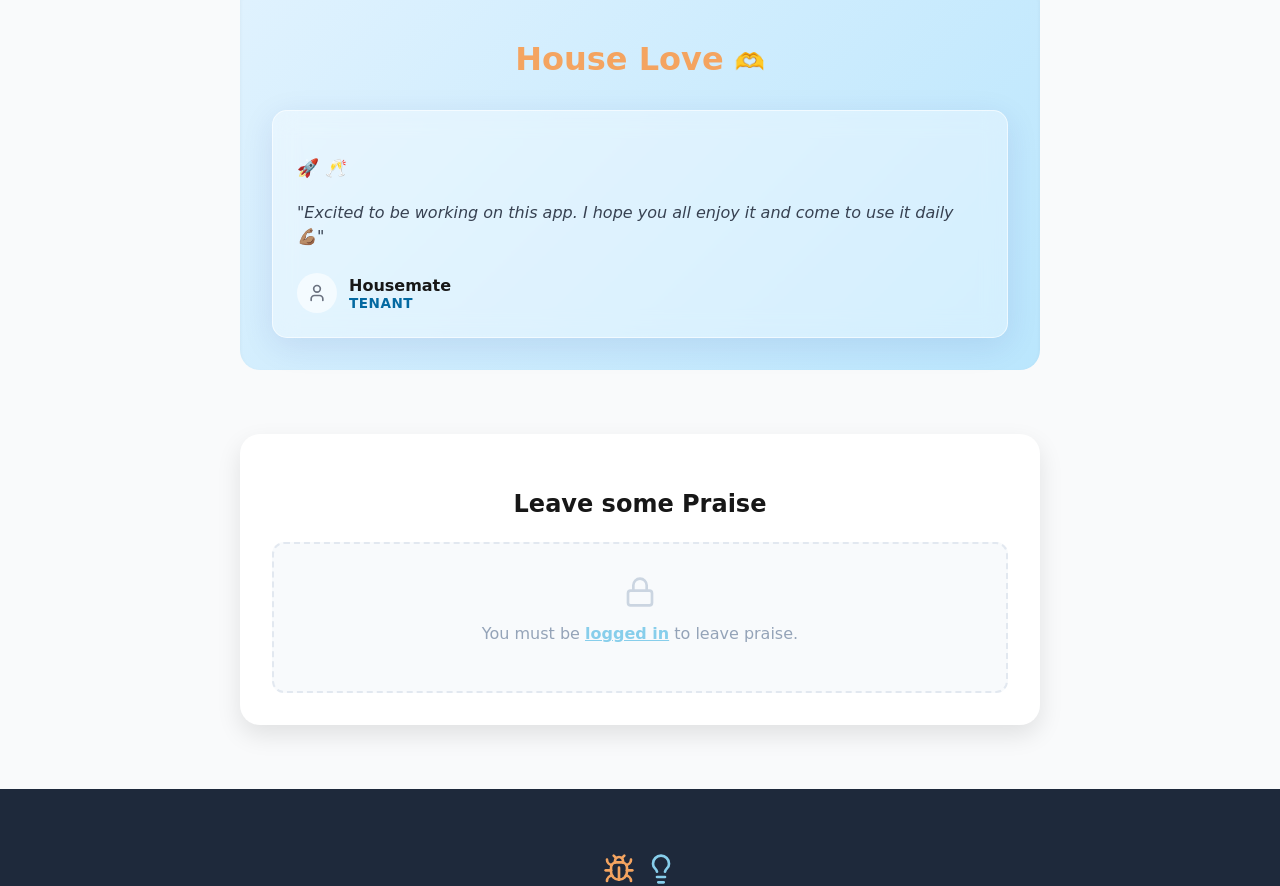
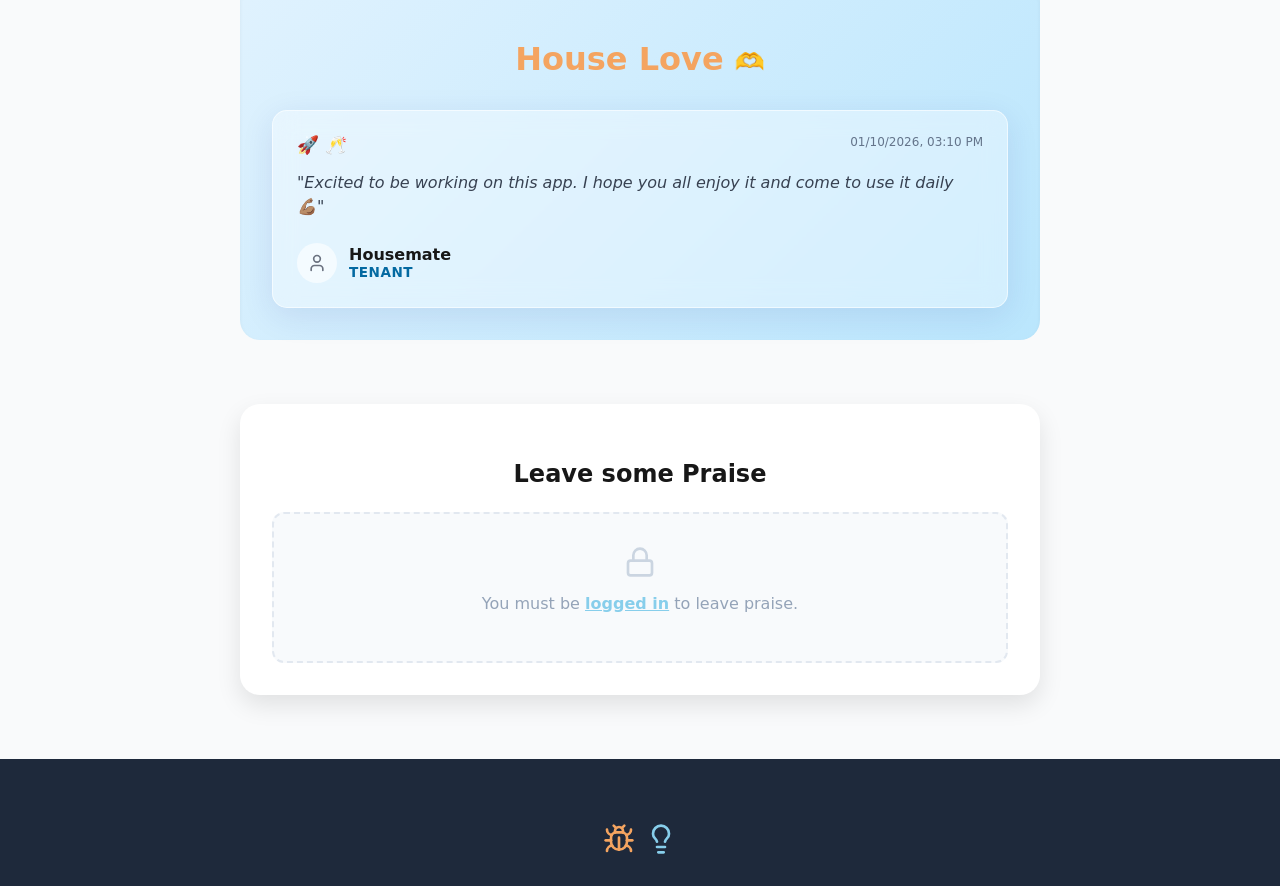
Before and after one commit to idongCodes/212mayst, a Next.js app: page / in a window 1280 px wide. Shown: the part 1024-1910 px from the top of the page. Built offline with nearby package versions, Linux system fonts and the light colour scheme.

Commit message:
Add TimeStamps to Posts and testimonials

```diff
--- a/app/actions.ts
+++ b/app/actions.ts
@@ -15,12 +15,13 @@ import { revalidatePath } from "next/cache";
 
 const PRAISE_DB_PATH = path.join(process.cwd(), "app", "praise-db.json");
 
-type Praise = {
+export type Praise = {
   id: number;
   name: string;
   role: string;
   subject: string;
   message: string;
+  submittedAt?: string;
 };
 
 const PRAISE_SEED_DATA: Praise[] = [
@@ -46,6 +47,13 @@ export async function getPraises(): Promise<Praise[]> {
 
 export async function addPraise(newPraise: Praise) {
   const praises = await getPraises();
+
+  // Ensure timestamp is present
+  const praiseWithDate = {
+    ...newPraise,
+    submittedAt: newPraise.submittedAt || new Date().toISOString()
+  };
+
   const updatedPraises = [newPraise, ...praises];
   await fs.writeFile(PRAISE_DB_PATH, JSON.stringify(updatedPraises, null, 2));
   revalidatePath("/"); // Refresh Home page
--- a/app/page.tsx
+++ b/app/page.tsx
@@ -1,6 +1,6 @@
 /**
  * file: app/page.tsx
- * description: Home page. Hides testimonial names for unauthenticated users.
+ * description: Testimonials now show mm/dd/yyyy date + time.
  */
 
 "use client";
@@ -8,34 +8,20 @@
 import React, { useState, useEffect, useRef } from "react";
 import Link from "next/link";
 import { MessageCircle, Calendar, ClipboardList, User, Send, Bug, Lightbulb, Lock, Star, Trash2 } from "lucide-react";
-import { getPraises, addPraise, addFeedback, deletePraise } from "./actions";
+import { getPraises, addPraise, addFeedback, deletePraise, Praise } from "./actions"; // Import Type
 
-// --- HELPER COMPONENT: FADE IN ON SCROLL ---
+// ... [FadeInSection and Imports] ...
 function FadeInSection({ children }: { children: React.ReactNode }) {
   const [isVisible, setIsVisible] = useState(false);
   const domRef = useRef<HTMLDivElement>(null);
-
   useEffect(() => {
-    const observer = new IntersectionObserver(entries => {
-      entries.forEach(entry => {
-        if (entry.isIntersecting) setIsVisible(true);
-      });
-    });
+    const observer = new IntersectionObserver(entries => { entries.forEach(entry => { if (entry.isIntersecting) setIsVisible(true); }); });
     const currentElement = domRef.current;
     if (currentElement) observer.observe(currentElement);
     return () => { if (currentElement) observer.unobserve(currentElement); };
   }, []);
-
   return <div ref={domRef} className={`fade-in-section ${isVisible ? 'is-visible' : ''}`} style={{ width: '100%' }}>{children}</div>;
 }
-
-type Praise = {
-  id: number;
-  name: string;
-  role: string;
-  subject: string;
-  message: string;
-};
 
 export default function Home() {
   const [praises, setPraises] = useState<Praise[]>([]);
@@ -57,11 +43,7 @@ export default function Home() {
       if (storedUser) {
         const parsedUser = JSON.parse(storedUser);
         setUser(parsedUser);
-
-        if (parsedUser.alias === 'idongcodes') {
-          setIsAdmin(true);
-        }
-
+        if (parsedUser.alias === 'idongcodes') setIsAdmin(true);
         setPraiseForm(prev => ({ ...prev, name: parsedUser.firstName, role: parsedUser.role }));
         setFeedbackForm(prev => ({ ...prev, name: parsedUser.firstName, role: parsedUser.role }));
       }
@@ -69,31 +51,28 @@ export default function Home() {
     loadData();
   }, []);
 
+  // ... [Handlers: handlePraiseChange, handleFeedbackChange, handlePraiseSubmit, handleDeletePraise, handleFeedbackSubmit] ...
   const handlePraiseChange = (e: React.ChangeEvent<HTMLInputElement | HTMLTextAreaElement | HTMLSelectElement>) => {
     const { name, value } = e.target;
     setPraiseForm(prev => ({ ...prev, [name]: value }));
   };
-
   const handleFeedbackChange = (e: React.ChangeEvent<HTMLInputElement | HTMLTextAreaElement | HTMLSelectElement>) => {
     const { name, value } = e.target;
     setFeedbackForm(prev => ({ ...prev, [name]: value }));
   };
-
   const handlePraiseSubmit = async (e: React.FormEvent) => {
     e.preventDefault();
     if (!praiseForm.name || !praiseForm.message) return;
-    const newPraise = { id: Date.now(), ...praiseForm };
+    const newPraise = { id: Date.now(), ...praiseForm, submittedAt: new Date().toISOString() };
     setPraises([newPraise, ...praises]);
     setPraiseForm({ name: user?.firstName || "", role: user?.role || "Tenant", subject: "", message: "" });
     await addPraise(newPraise);
   };
-
   const handleDeletePraise = async (id: number) => {
     if (!confirm("Are you sure you want to delete this praise?")) return;
     setPraises(praises.filter(p => p.id !== id));
     await deletePraise(id);
   };
-
   const handleFeedbackSubmit = async (e: React.FormEvent) => {
     e.preventDefault();
     if (!feedbackForm.name || !feedbackForm.message) return;
@@ -105,10 +84,24 @@ export default function Home() {
     setTimeout(() => setFeedbackStatus("idle"), 3000);
   };
 
+  // HELPER: Date Formatter
+  const formatDate = (isoString?: string) => {
+    if (!isoString) return "";
+    const date = new Date(isoString);
+    return date.toLocaleDateString('en-US', {
+      year: 'numeric',
+      month: '2-digit',
+      day: '2-digit'
+    }) + ', ' + date.toLocaleTimeString('en-US', {
+      hour: '2-digit',
+      minute: '2-digit'
+    });
+  };
+
   return (
     <main style={{ minHeight: '100vh', display: 'flex', flexDirection: 'column' }}>
 
-      {/* HERO SECTION */}
+      {/* HERO & FEATURES SECTIONS (Unchanged, condensed for focus) */}
       <FadeInSection>
         <section style={{ position: 'relative', height: '70vh', width: '100%', display: 'flex', alignItems: 'center', justifyContent: 'flex-start', overflow: 'hidden', padding: '0 2rem' }}>
           <div className="animate-fade-in" style={{ position: 'absolute', top: 0, left: 0, right: 0, bottom: 0, zIndex: 0 }}>
@@ -127,7 +120,6 @@ export default function Home() {
         </section>
       </FadeInSection>
 
-      {/* FEATURES SECTION */}
       <FadeInSection>
         <section style={{ backgroundColor: 'var(--sky-blue)', padding: '4rem 2rem', display: 'flex', justifyContent: 'center' }}>
           <div style={{ maxWidth: '1200px', width: '100%', display: 'flex', flexWrap: 'wrap', gap: '2rem', justifyContent: 'center' }}>
@@ -163,7 +155,6 @@ export default function Home() {
                     {praises.map((p) => (
                       <div key={p.id} style={{ position: 'relative', backgroundColor: 'rgba(255, 255, 255, 0.35)', backdropFilter: 'blur(12px)', WebkitBackdropFilter: 'blur(12px)', border: '1px solid rgba(255, 255, 255, 0.6)', boxShadow: '0 8px 32px 0 rgba(31, 38, 135, 0.1)', padding: '1.5rem', borderRadius: '15px' }}>
 
-                        {/* ADMIN DELETE BUTTON */}
                         {isAdmin && (
                           <button
                             onClick={() => handleDeletePraise(p.id)}
@@ -174,15 +165,22 @@ export default function Home() {
                           </button>
                         )}
 
-                        <div style={{ marginBottom: '0.5rem' }}><h4 style={{ fontWeight: 'bold', fontSize: '1.1rem', color: '#171717' }}>{p.subject}</h4></div>
+                        <div style={{ marginBottom: '0.5rem', display: 'flex', justifyContent: 'space-between', alignItems: 'flex-start' }}>
+                          <h4 style={{ fontWeight: 'bold', fontSize: '1.1rem', color: '#171717', margin: 0 }}>{p.subject}</h4>
+
+                          {/* DATE DISPLAY */}
+                          {p.submittedAt && (
+                            <span style={{ fontSize: '0.75rem', color: '#64748b', marginLeft: '10px' }}>
+                              {formatDate(p.submittedAt)}
+                            </span>
+                          )}
+                        </div>
+
                         <p style={{ color: '#374151', marginBottom: '1.5rem', fontStyle: 'italic', lineHeight: '1.5', fontWeight: '500' }}>"{p.message}"</p>
                         <div style={{ display: 'flex', alignItems: 'center', gap: '12px' }}>
                           <div style={{ backgroundColor: 'rgba(255,255,255,0.6)', padding: '10px', borderRadius: '50%', display: 'flex', alignItems: 'center', justifyContent: 'center' }}><User size={20} color="#6b7280" /></div>
                           <div style={{ display: 'flex', flexDirection: 'column' }}>
-                            {/* NAME VISIBILITY CHECK: Only show name if logged in */}
-                            <span style={{ fontWeight: 'bold', fontSize: '1rem', color: '#171717' }}>
-                              {user ? p.name : "Housemate"}
-                            </span>
+                            <span style={{ fontWeight: 'bold', fontSize: '1rem', color: '#171717' }}>{user ? p.name : "Housemate"}</span>
                             <span style={{ fontSize: '0.85rem', color: '#0369a1', fontWeight: 'bold', textTransform: 'uppercase', letterSpacing: '0.5px' }}>{p.role}</span>
                           </div>
                         </div>
@@ -256,6 +254,7 @@ export default function Home() {
               </div>
             ) : (
               <form onSubmit={handleFeedbackSubmit} style={{ display: 'flex', flexDirection: 'column', gap: '1.5rem', backgroundColor: '#334155', padding: '2rem', borderRadius: '20px', border: '1px solid #475569' }}>
+                {/* ... (Feedback Form inputs unchanged) ... */}
                 <div style={{ display: 'flex', flexWrap: 'wrap', gap: '1rem' }}>
                   <div style={{ flex: '1 1 200px', display: 'flex', flexDirection: 'column', gap: '5px' }}>
                     <label style={{ fontSize: '0.9rem', fontWeight: 'bold', color: '#cbd5e1' }}>First Name</label>
@@ -287,7 +286,6 @@ export default function Home() {
         </section>
       </FadeInSection>
 
-      {/* WHAT'S NEW */}
       <FadeInSection>
         <section style={{ maxWidth: '900px', margin: '0 auto', padding: '2rem' }}>
           <div style={{ backgroundColor: 'white', padding: '2rem', borderRadius: '20px', boxShadow: '0 4px 6px rgba(0,0,0,0.1)' }}>
--- a/app/praise-db.json
+++ b/app/praise-db.json
@@ -1,9 +1,10 @@
 [
   {
-    "id": 1,
+    "id": 1768057826609,
     "name": "Idong",
     "role": "Tenant",
     "subject": "🚀 🥂",
-    "message": "Excited to be working on this app. I hope you all enjoy it and come to use it daily 💪🏽"
+    "message": "Excited to be working on this app. I hope you all enjoy it and come to use it daily 💪🏽",
+    "submittedAt": "2026-01-10T15:10:26.609Z"
   }
 ]
```
Also changed, not shown: app/common-room/page.tsx (+24 -38 lines).
